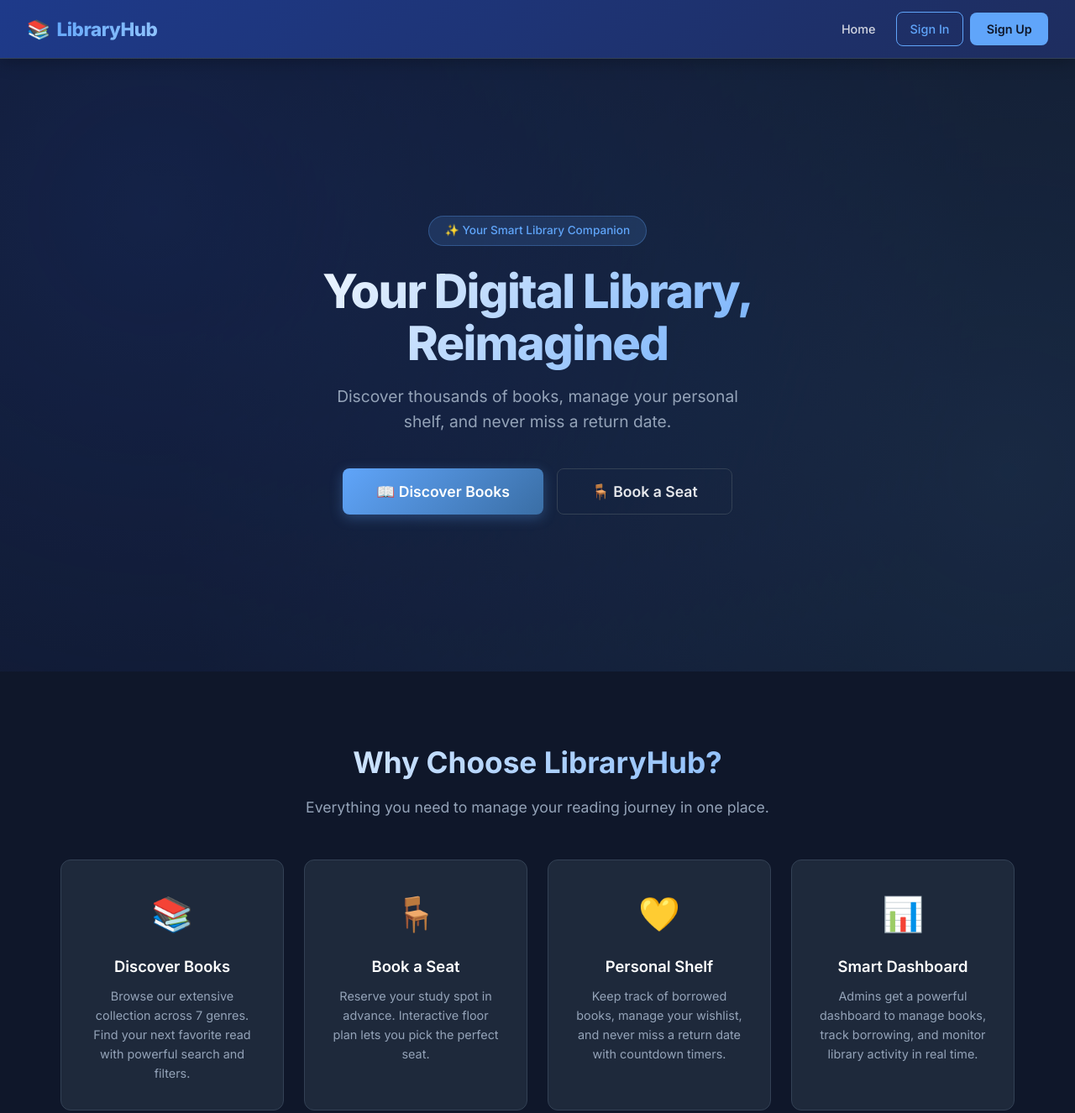
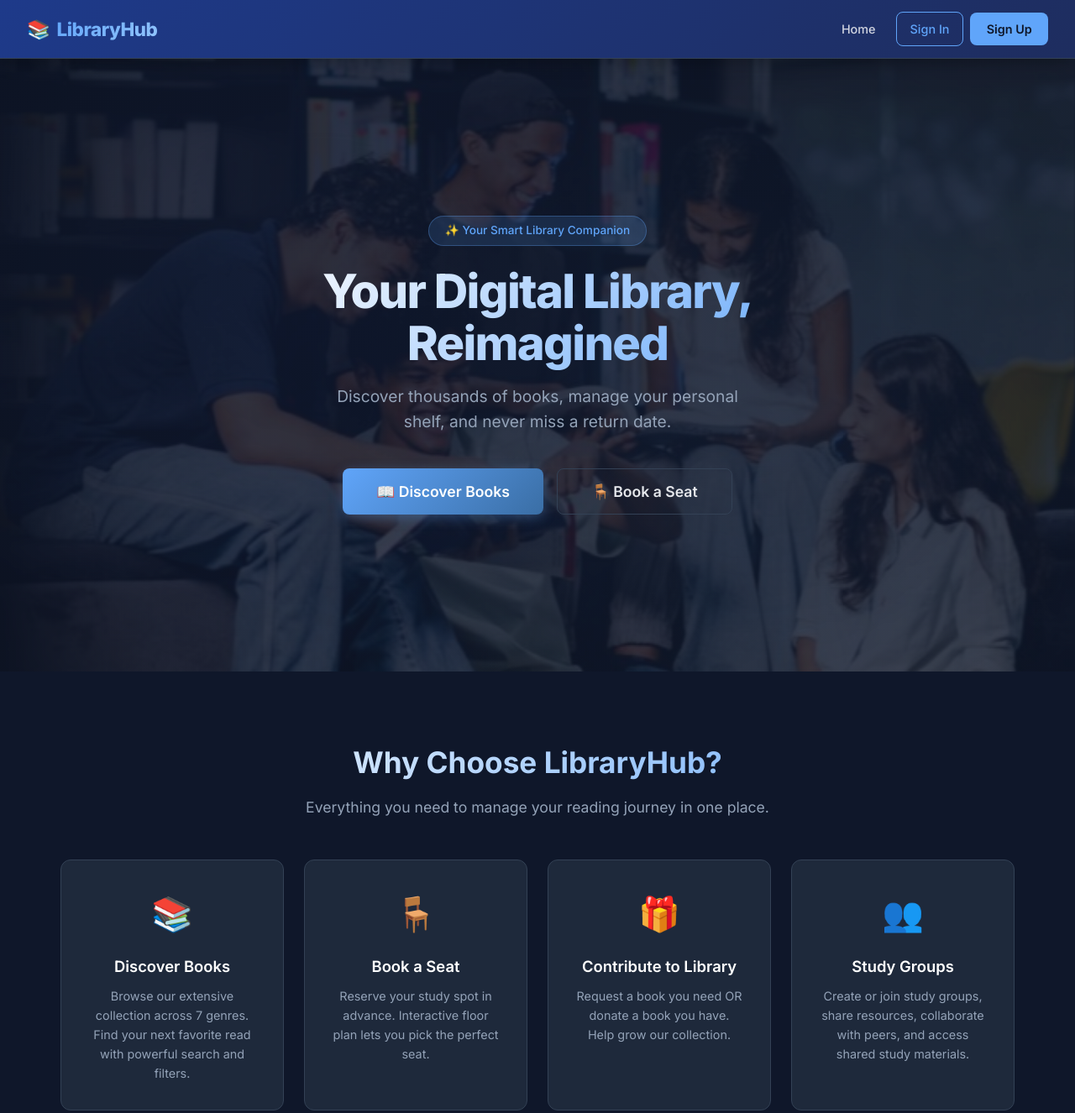
Before and after one commit to DPRCHANUKA/library-management-system, a plain HTML site: page frontend/index.html in a window 1280 px wide. Shown: the top 1326 px of the page at 84% size. Drawn offline with Linux system fonts and the light colour scheme.

Commit message:
Add combined book request/donate card, hero background image slider fix, study groups feature, and homepage enhancements

```diff
--- a/frontend/css/styles.css
+++ b/frontend/css/styles.css
@@ -151,19 +151,37 @@ a:hover {
   padding: 2rem;
   position: relative;
   overflow: hidden;
+  background-size: cover;
+  background-position: center;
+  background-repeat: no-repeat;
+
+}
+
+/* Background image container */
+.hero-bg {
+  position: absolute;
+  top: 0;
+  left: 0;
+  width: 100%;
+  height: 100%;
+  background-size: cover;
+  background-position: center;
+  background-repeat: no-repeat;
+  transition: opacity 0.8s ease-in-out;
+  z-index: 0;
 }
 
 .hero::before {
   content: '';
   position: absolute;
-  top: -50%;
-  left: -50%;
-  width: 200%;
-  height: 200%;
-  background: radial-gradient(circle at 30% 40%, rgba(30, 58, 138, 0.3), transparent 50%),
-    radial-gradient(circle at 70% 60%, rgba(58, 110, 165, 0.2), transparent 50%);
-  animation: heroGlow 15s ease-in-out infinite;
-}
+  inset: 0;
+  background: linear-gradient(rgba(15, 23, 42, 0.85), rgba(15, 23, 42, 0.8)),
+              radial-gradient(circle at 30% 40%, rgba(30, 58, 138, 0.3), transparent 50%),
+              radial-gradient(circle at 70% 60%, rgba(58, 110, 165, 0.3), transparent 50%);
+  z-index: 1;
+  pointer-events: none;
+}
+
 
 @keyframes heroGlow {
 
@@ -183,7 +201,7 @@ a:hover {
 
 .hero-content {
   position: relative;
-  z-index: 1;
+  z-index: 2;
   max-width: 700px;
 }
 
--- a/frontend/index.html
+++ b/frontend/index.html
@@ -16,6 +16,7 @@
   </nav>
 
   <section class="hero" id="heroSection">
+    <div class="hero-bg" id="heroBg"></div>
     <div class="hero-content">
       <div class="hero-badge">✨ Your Smart Library Companion</div>
       <h1>Your Digital Library, Reimagined</h1>
@@ -50,14 +51,14 @@
         <p>Reserve your study spot in advance. Interactive floor plan lets you pick the perfect seat.</p>
       </div>
       <div class="feature-card">
-        <div class="feature-icon">💛</div>
-        <h3>Personal Shelf</h3>
-        <p>Keep track of borrowed books, manage your wishlist, and never miss a return date with countdown timers.</p>
+        <div class="feature-icon">🎁</div>
+        <h3>Contribute to Library</h3>
+        <p>Request a book you need OR donate a book you have. Help grow our collection.</p>
       </div>
       <div class="feature-card">
-        <div class="feature-icon">📊</div>
-        <h3>Smart Dashboard</h3>
-        <p>Admins get a powerful dashboard to manage books, track borrowing, and monitor library activity in real time.</p>
+        <div class="feature-icon">👥</div>
+        <h3>Study Groups</h3>
+        <p>Create or join study groups, share resources, collaborate with peers, and access shared study materials.</p>
       </div>
     </div>
   </section>
@@ -143,6 +144,38 @@
   <script src="js/auth.js"></script>
   <script>
     document.addEventListener("DOMContentLoaded", () => {
+
+// ===== HERO BACKGROUND SLIDER =====
+    const heroBg = document.getElementById("heroBg");
+if (heroBg) {
+  const images = [
+    "images/bg1.jpg",
+    "images/bg2.jpg",
+    "images/bg3.jpg",
+    "images/bg4.jpg"
+  ];
+  let index = 0;
+
+  function changeBackground() {
+    heroBg.style.opacity = "0";
+    setTimeout(() => {
+      heroBg.style.backgroundImage = `url(${images[index]})`;
+      setTimeout(() => {
+        heroBg.style.opacity = "1";
+      }, 50);
+      index = (index + 1) % images.length;
+    }, 800);
+  }
+
+  // Initial load
+  heroBg.style.opacity = "0";
+  heroBg.style.backgroundImage = `url(${images[0]})`;
+  setTimeout(() => {
+    heroBg.style.opacity = "1";
+    index = 1;
+  }, 100);
+  setInterval(changeBackground, 5000);
+}
       updateNavbar();
 
       document.getElementById("discoverBtn").addEventListener("click", () => {
```
Also changed, not shown: frontend/images/bg1.jpg (added), frontend/images/bg2.jpg (added), frontend/images/bg3.jpg (added), frontend/images/bg4.jpg (added).
